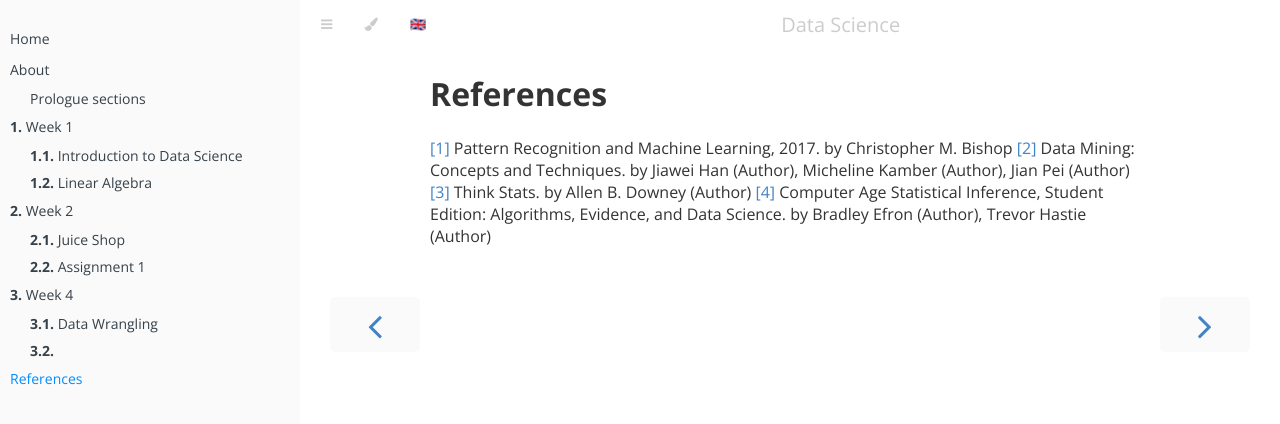
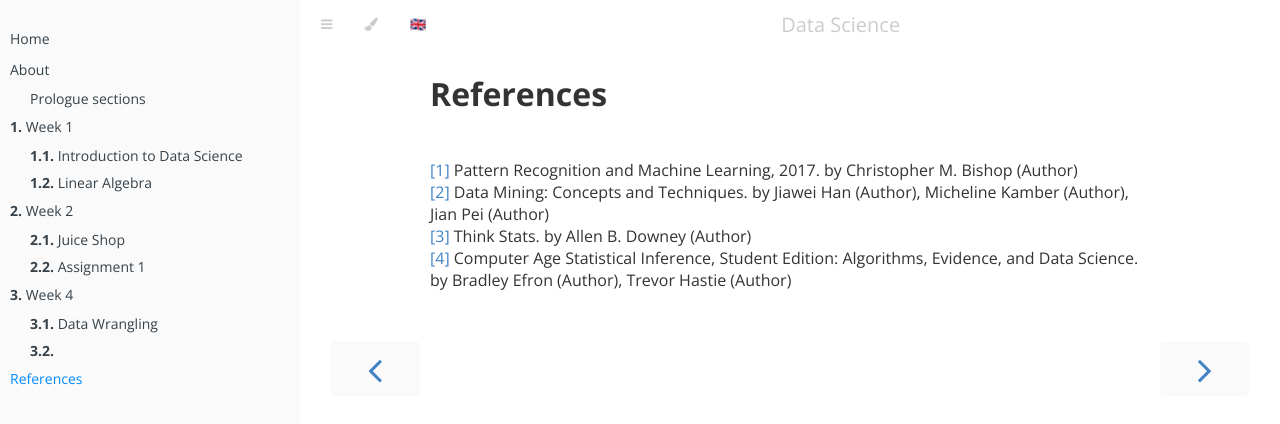
Before and after one commit to Sk7w4tch3r/CS-SBU-DataScience, a Jekyll site: the page built from chapters/epilogue.md, in a window 1280 px wide. Shown: the top 424 px of the page. Built offline with Jekyll 4.4.1, drawn with Linux system fonts in a browser that asks for light colours; nearby versions of some CDN libraries.

Commit message:
Update epilogue.md

```diff
--- a/chapters/epilogue.md
+++ b/chapters/epilogue.md
@@ -3,7 +3,7 @@
 title: References
 ---
 
-[[1]](https://www.amazon.ca/Pattern-Recognition-Machine-Learning-Christopher/dp/0387310738) Pattern Recognition and Machine Learning, 2017. by  Christopher M. Bishop
-[[2]](https://www.amazon.ca/Data-Mining-Techniques-Jiawei-Han/dp/0123814790) Data Mining: Concepts and Techniques. by  Jiawei Han (Author), Micheline Kamber (Author), Jian Pei (Author)
-[[3]](https://www.amazon.ca/Think-Stats-Allen-B-Downey/dp/1449307116) Think Stats. by  Allen B. Downey (Author)
-[[4]](https://www.amazon.ca/Computer-Age-Statistical-Inference-Student/dp/1108823416) Computer Age Statistical Inference, Student Edition: Algorithms, Evidence, and Data Science. by  Bradley Efron (Author), Trevor Hastie (Author)
+<br>[[1]](https://www.amazon.ca/Pattern-Recognition-Machine-Learning-Christopher/dp/0387310738) Pattern Recognition and Machine Learning, 2017. by  Christopher M. Bishop (Author)
+<br>[[2]](https://www.amazon.ca/Data-Mining-Techniques-Jiawei-Han/dp/0123814790) Data Mining: Concepts and Techniques. by  Jiawei Han (Author), Micheline Kamber (Author), Jian Pei (Author)
+<br>[[3]](https://www.amazon.ca/Think-Stats-Allen-B-Downey/dp/1449307116) Think Stats. by  Allen B. Downey (Author)
+<br>[[4]](https://www.amazon.ca/Computer-Age-Statistical-Inference-Student/dp/1108823416) Computer Age Statistical Inference, Student Edition: Algorithms, Evidence, and Data Science. by  Bradley Efron (Author), Trevor Hastie (Author)
```
